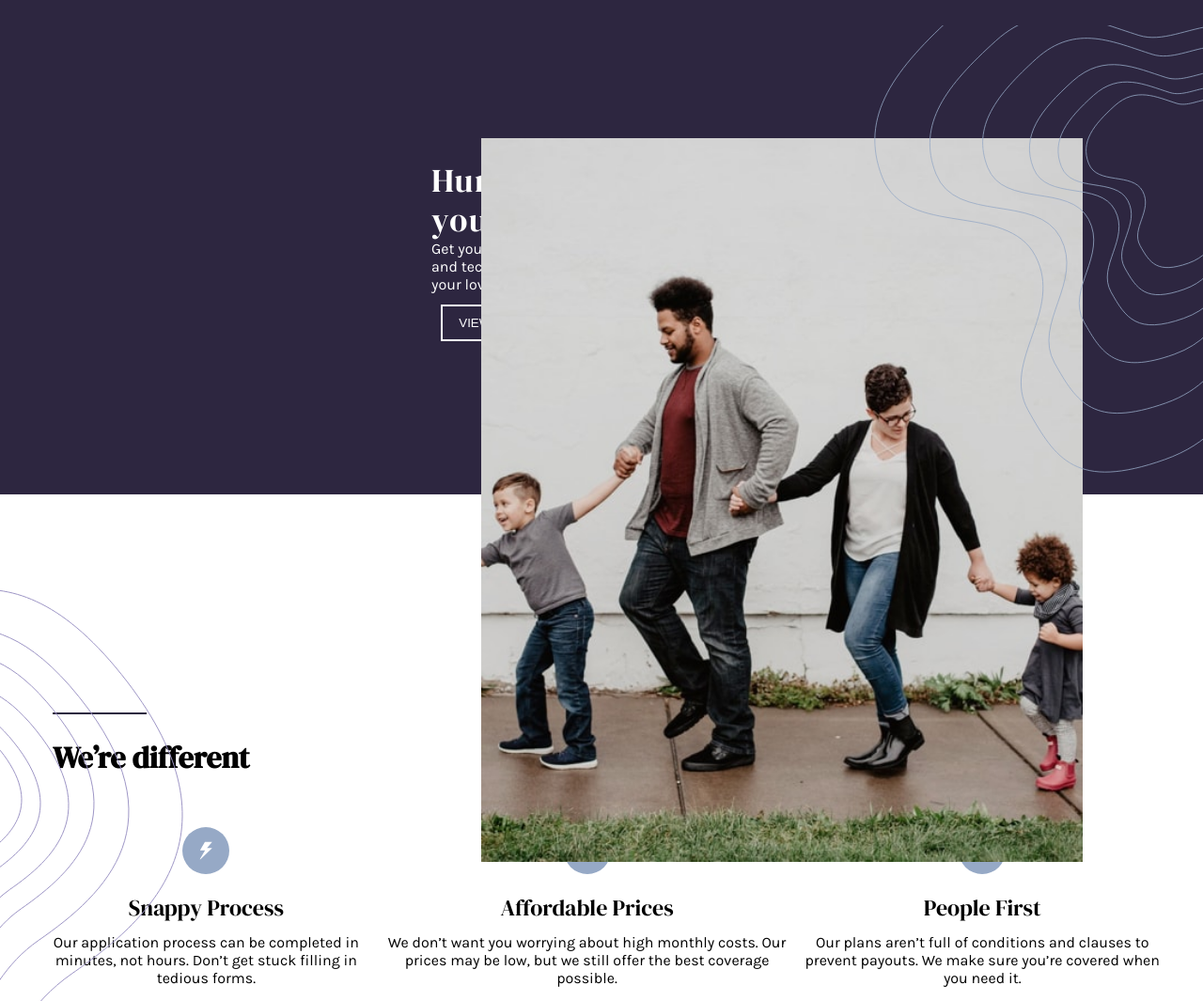
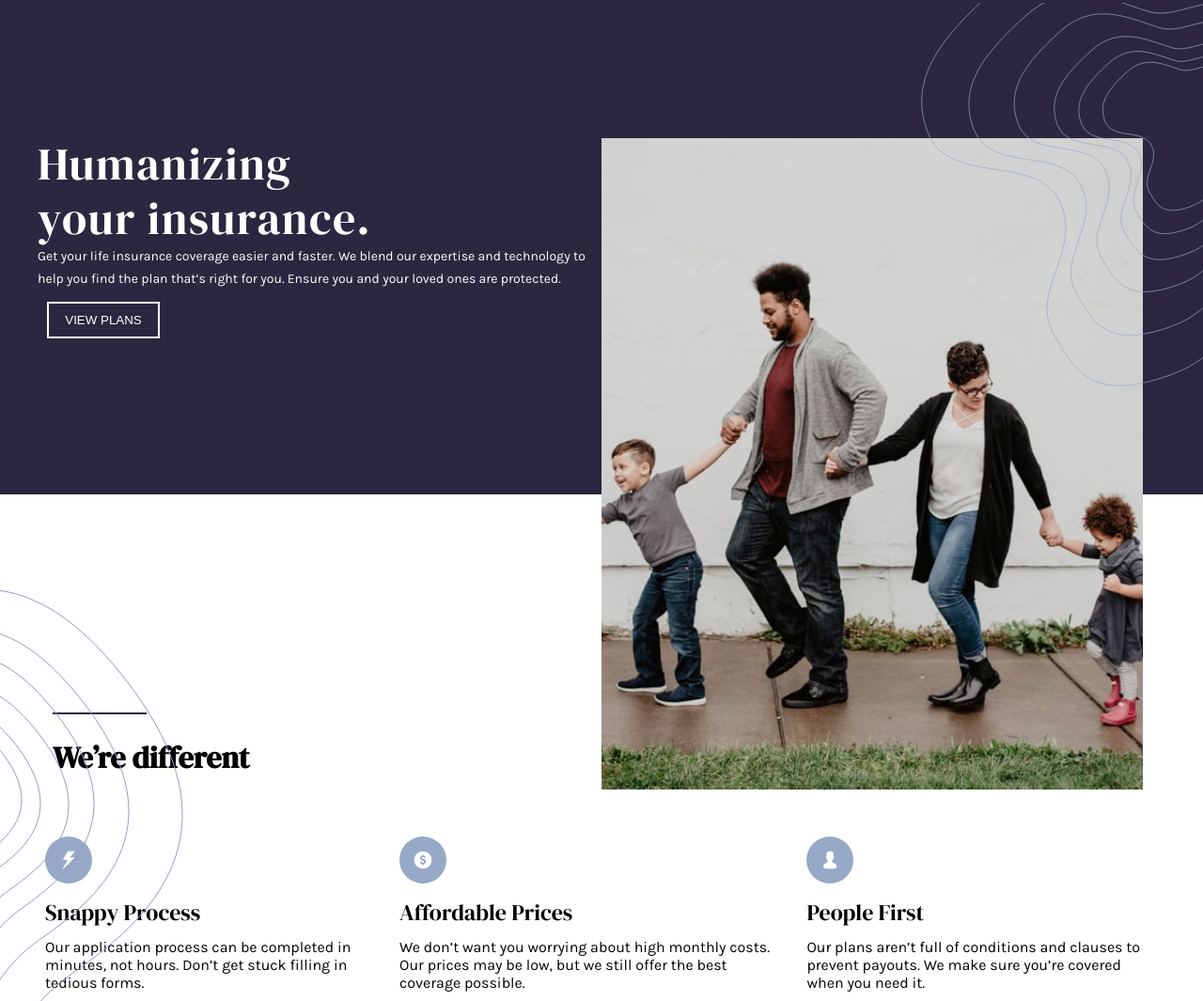
Before and after one commit to kenekc18/Insurance_Page, a plain HTML site: page index.html in a window 1280 px wide. Shown: the part 173-1238 px from the top of the page at 94% size. Drawn offline with Linux system fonts and the light colour scheme.

Commit message:
new changes

```diff
--- a/index.html
+++ b/index.html
@@ -104,6 +104,13 @@
       </div>
     </section>
 
+    <section class="logo-bar">
+      <img src="" alt="" class="logo">
+      <div class="social-icons">
+
+      </div>
+    </section>
+
     <footer>
       <div class="footer-nav"></div>
       <div class="footer-bar">
--- a/style.css
+++ b/style.css
@@ -205,7 +205,7 @@ nav ul{
     }
 
     .hero{
-        position: inherit;
+        /* position: inherit; */
         min-height:600px;
     }
 
@@ -213,6 +213,7 @@ nav ul{
         display: flex;
         justify-content: center;
         align-items: center;
+        text-align: start;
     }
 
     .icon-img-ds{
@@ -222,17 +223,18 @@ nav ul{
     .ds-img{
         display: block;
         position:absolute;
-        width:50%;
-        right:10%;
+        width:45%;
+        right:5%;
         top:40%;
         z-index:3;
     }
 
     .txt{
         width:50%;
-        position: relative;
-        left:100px;
+        /* position: relative; */
+        left:0;
         top:200px;
+        margin:15px 20px;
     }
 
     .ds-left{
@@ -243,18 +245,21 @@ nav ul{
 
     .ds-right{
         position: absolute;
-        width:350px;
-        top:25%;
+        width:300px;
+        top:22%;
         right:0;
         z-index: 4;
     }
 
-    .hero-section{
-        text-align: start;
-    }
 
     .hero-section h1{
         padding:0;
+        font-size: 3rem;
+    }
+
+    .txt-content{
+        font-size: 14px;
+        line-height: 1.5rem;
     }
 
     .hero-img-mb, .mb-img{
@@ -283,4 +288,16 @@ nav ul{
     .container-title{
         font-size: 2rem;
     }
+
+    .cards{
+        text-align: start;
+    }
+
+    .card{
+        margin:15px 16px;
+    }
+
+    .card .icon{
+        margin:10px 0;
+    }
 }
```
